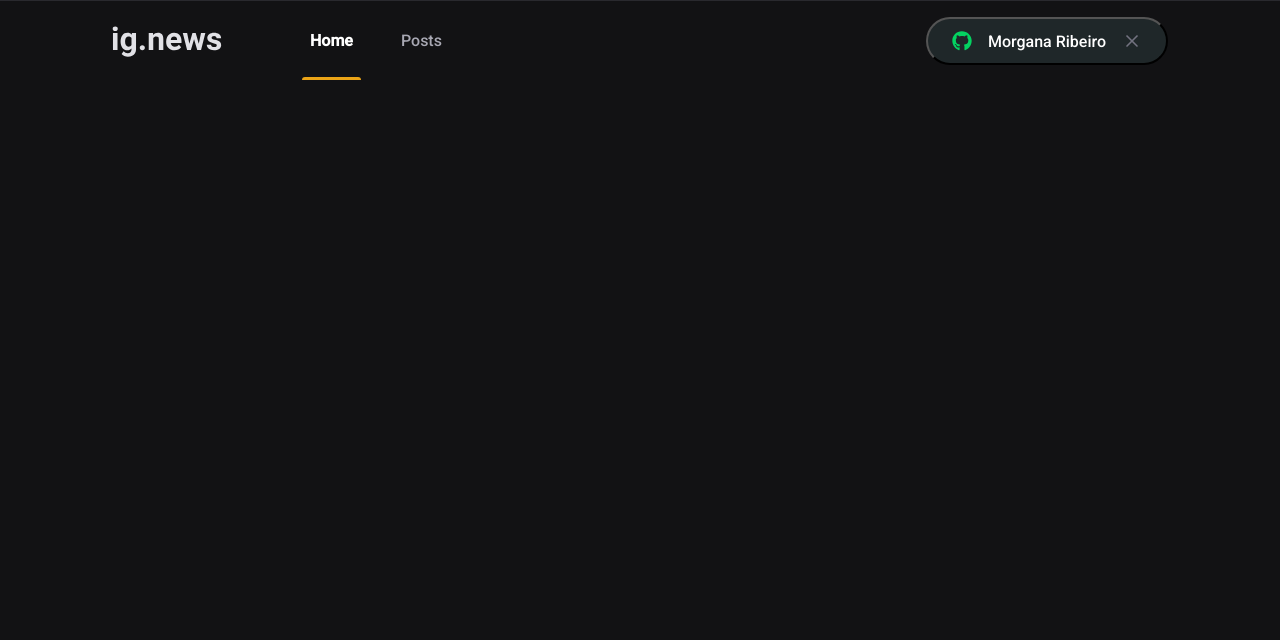
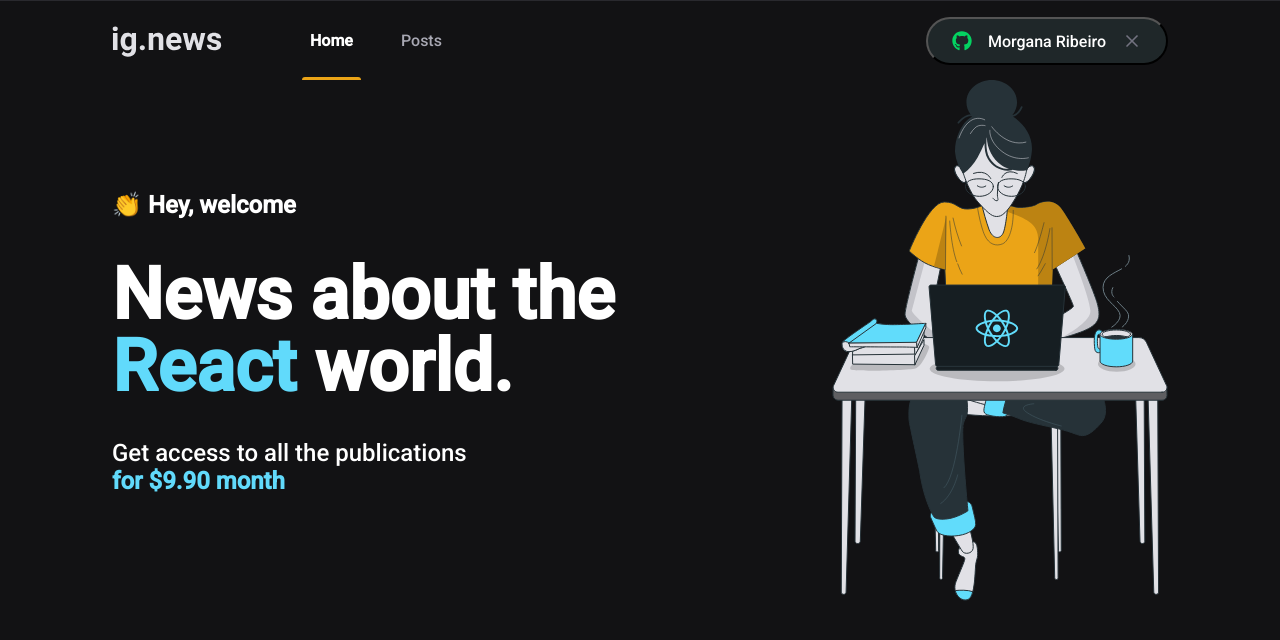
Before and after one commit to morganOliveira2018/ignews, a Next.js app: page / in a window 1280 px wide. Shown: the top 640 px of the page. Built offline with nearby package versions, Linux system fonts and the light colour scheme.

Commit message:
feat(home): create page home and styles

```diff
--- /dev/null
+++ b/src/pages/home.module.scss
@@ -0,0 +1,41 @@
+.contentContainer {
+  max-width: 1120px;
+  margin: 0 auto;
+  padding: 0 2rem;
+
+  display: flex;
+  align-items: center;
+  justify-content: space-between;
+}
+
+.hero {
+  max-width: 600px;
+
+  // span que está a um nível dentro
+  > span {
+   font-size: 1.5rem;
+   font-weight: 900;
+  }
+
+  h1 {
+    font-size: 4.5rem;
+    line-height: 4.5rem;
+    font-weight: 900;
+    margin-top:  2.5rem;
+
+    span {
+      color: var(--cyan-500);
+    }
+  }
+
+  p {
+    font-size:1.5em;
+    line-height:2.25ren;
+    margin-top:1.5em;
+
+    span {
+        color:var(--cyan-500);
+        font-weight: bold;
+    }
+  }
+}
--- a/src/pages/index.tsx
+++ b/src/pages/index.tsx
@@ -1,11 +1,38 @@
+/* eslint-disable @next/next/no-img-element */
 import Head from 'next/head';
+import avatarSvg from '../../public/images/avatar.svg';
+import Image from 'next/image';
+import styles from './home.module.scss';
 
 export default function Home() {
+
   return (
     <>
       <Head>
-        <title> Ig.news </title>
+        <title> Home | Ig.news </title>
       </Head>
+
+      {/* Toda página precisa pelo menos de uma tag por volta de tudo, no caso a <main></main> */}
+      <main className={styles.contentContainer}>
+        <section className={styles.hero}>
+          <span> 👏 Hey, welcome</span>
+          <h1>News about the <span>React</span> world.</h1>
+          <p>
+            Get access to all the publications <br />
+            <span>for $9.90 month</span>
+          </p>
+        </section>
+
+        <div>
+          <Image
+            src={avatarSvg}
+            alt="Girl coding"
+            width="336"
+            height="521"
+            layout="fixed"
+          />
+        </div>
+      </main>
     </>
   )
 }
```
